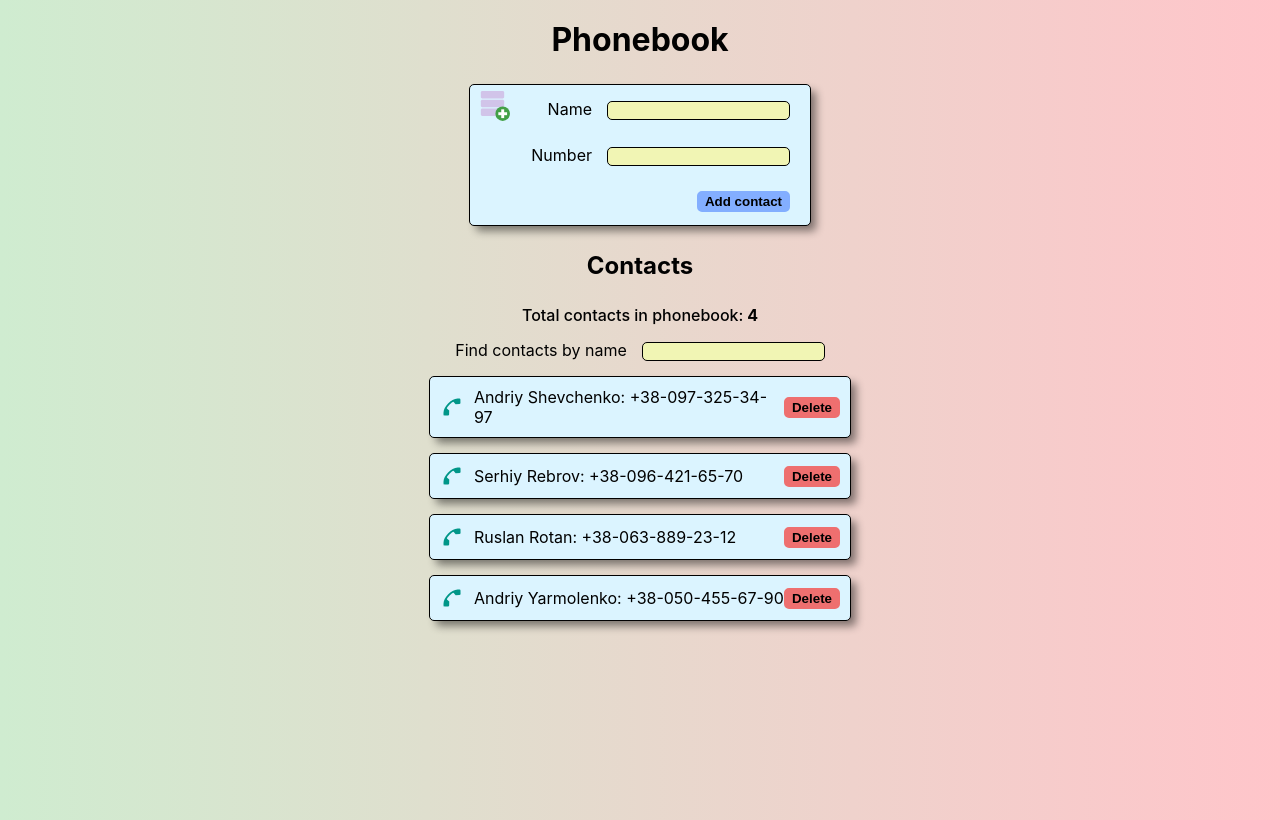
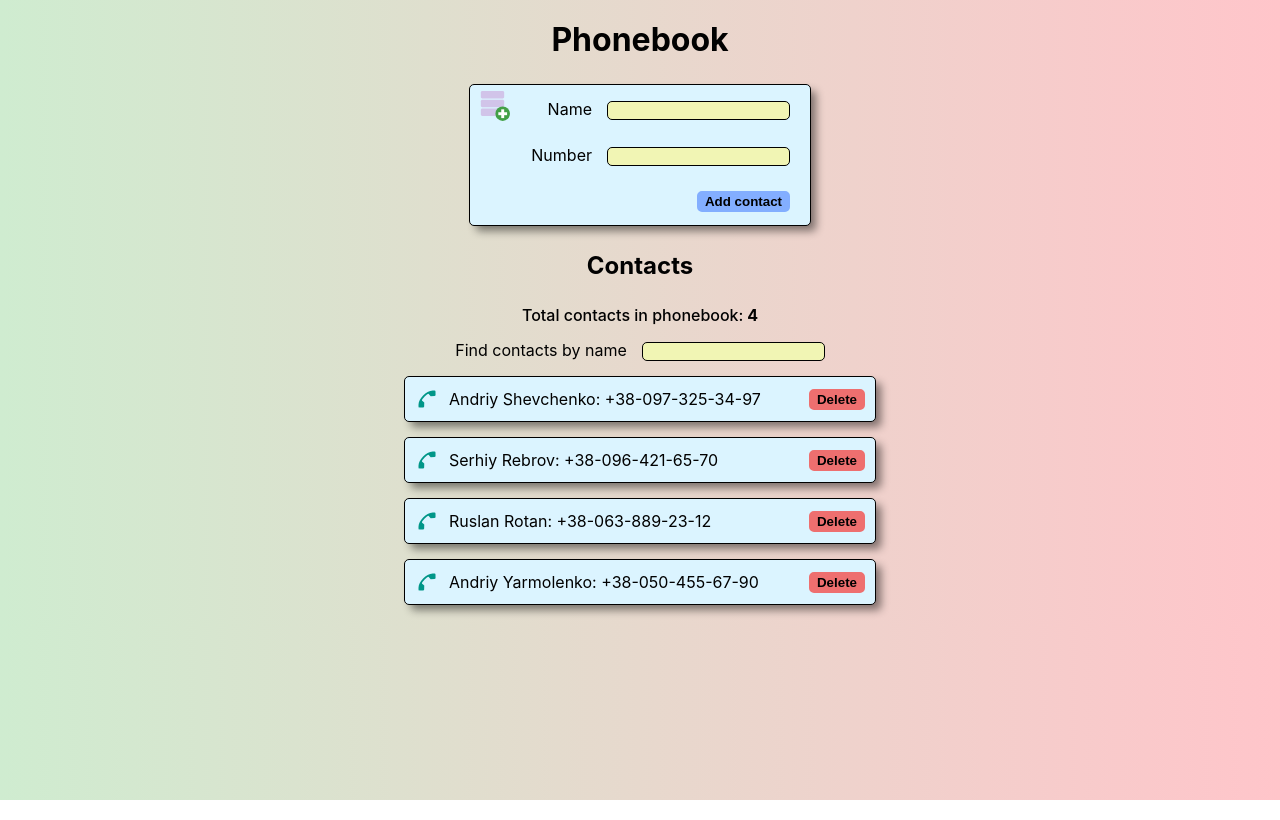
Before and after one commit to Stylize-K/goit-react-hw-07-phonebook, a React (Create React App) app: page / in a window 1280 px wide. Built offline with nearby package versions, Linux system fonts and the light colour scheme.

Commit message:
Change some styles

```diff
--- a/src/components/App.jsx
+++ b/src/components/App.jsx
@@ -8,12 +8,13 @@ import css from './App.module.css';
 
 export const App = () => {
   const count = useSelector(getContactsCount);
+  const { isLoading, error } = useSelector(state => state.contacts);
 
   return (
     <div
       style={{
-        padding: '20px 0 0 0',
-        height: '100vh',
+        padding: '20px 0 20px 0',
+        height: '100%',
         display: 'flex',
         flexDirection: 'column',
         justifyContent: 'flex-start',
@@ -29,6 +30,8 @@ export const App = () => {
         <span className={css.total_count}> {count}</span>
       </p>
       <Filter />
+      {isLoading === true && <h2>Loading...</h2>}
+      {error && <h2>An error occurred: {error}</h2>}
       <ContactList />
       <Toaster position="top-right" />
     </div>
--- a/src/components/ContactListItem/ContactListItem.module.css
+++ b/src/components/ContactListItem/ContactListItem.module.css
@@ -5,7 +5,7 @@
   padding: 10px;
   border: 1px solid black;
   list-style: none;
-  width: 400px;
+  width: 450px;
   border-radius: 5px;
   background-color: #dbf4ff;
   box-shadow: 6px 6px 9px -1px rgba(0, 0, 0, 0.47);
```
